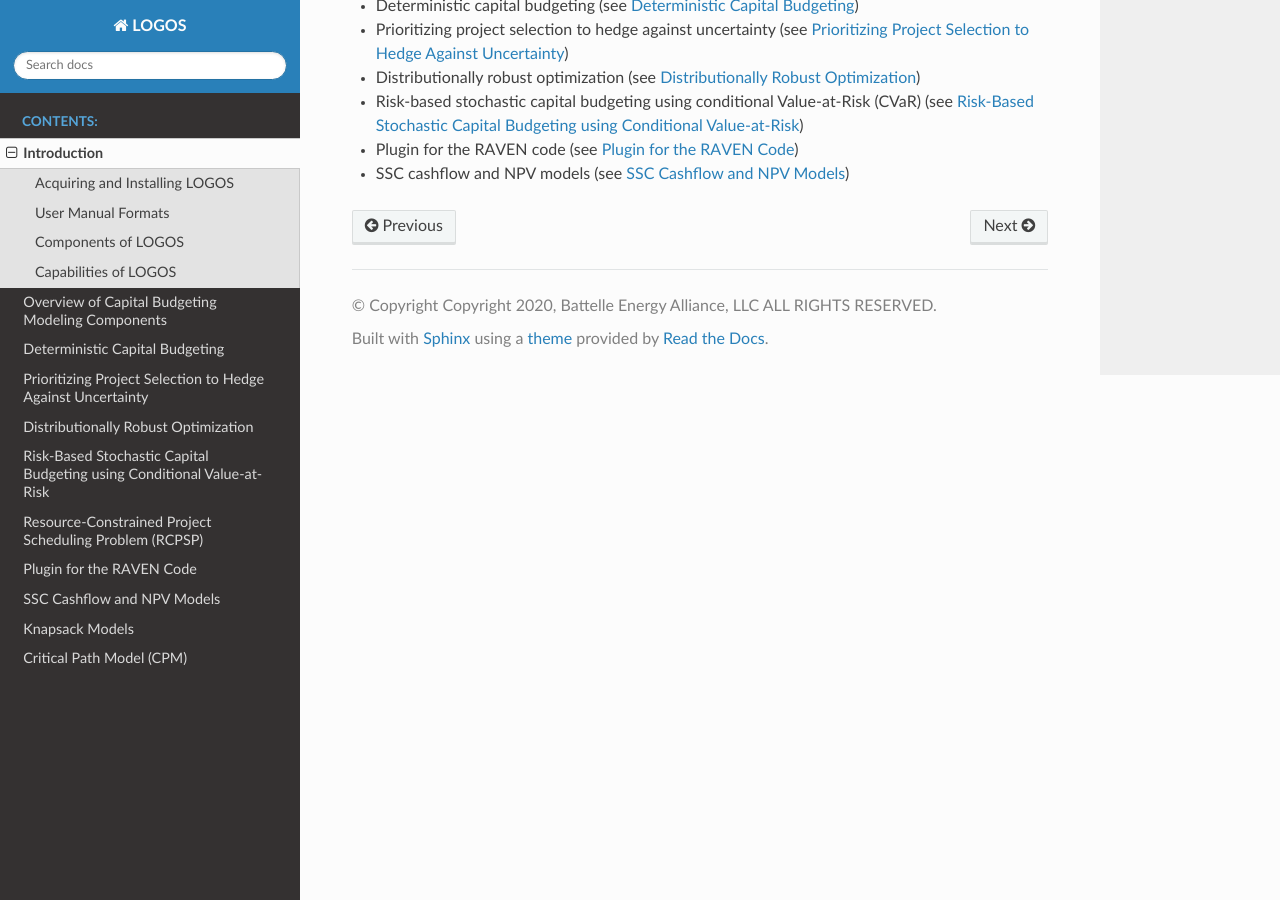
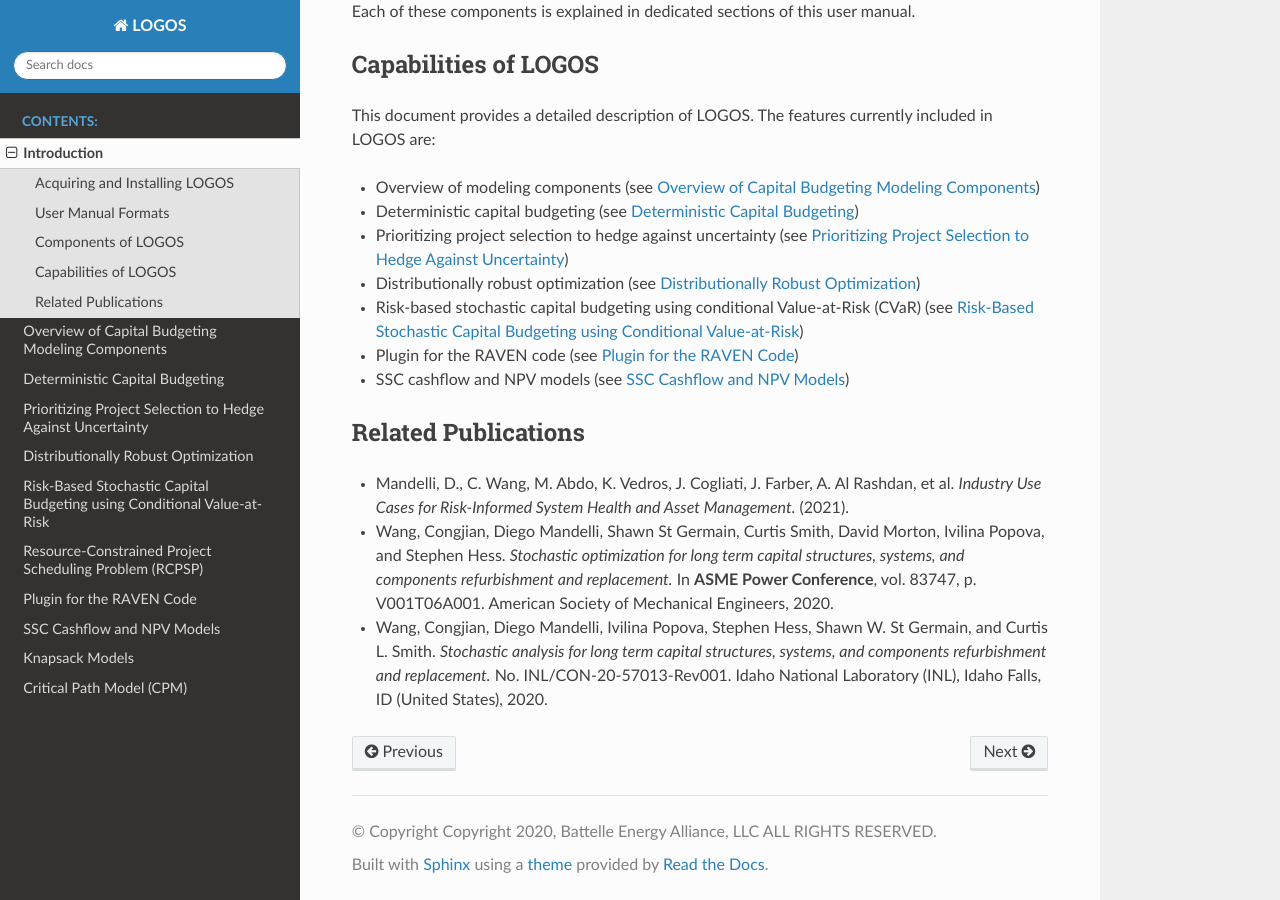
Before and after one commit to idaholab/LOGOS, a Sphinx documentation site: the page built from doc/web/source/Introduction.rst, in a window 1280 px wide and 900 px high, scrolled down 3704 px. Built offline with Sphinx 7.4.7 and the Read the Docs theme 3.1.0, drawn with Linux system fonts in a browser that asks for light colours; formulas are drawn with MathJax 3; cross-references to code outside the pages are shown as plain code; some of the changed text lies outside the part shown.

Commit message:
resolve reviewer's comments, and added related publications

```diff
--- a/doc/web/source/Introduction.rst
+++ b/doc/web/source/Introduction.rst
@@ -60,16 +60,29 @@
 New users should contact LOGOS developers to get started with LOGOS.
 This typically involves the following steps:
 
+- *Install Miniconda*
+  you can install Miniconda from https://conda.io/miniconda.html
+
 - *Download LOGOS*
-  You can download the source code for LOGOS from
-
-  - https://github.com/idaholab/LOGOS
-
-- *Install LOGOS dependencies*
+  You can download the source code for LOGOS from https://github.com/idaholab/LOGOS
 
   .. code-block:: bash
 
-     path/to/LOGOS/build.sh --install
+    git clone https://github.com/idaholab/LOGOS.git
+
+  or
+
+  .. code-block:: bash
+
+    git clone git@github.com:idaholab/LOGOS.git
+
+- *Install LOGOS dependencies*
+  Identify your conda location, and provide the correct path of miniconda3/etc/profile.d/conda.sh
+  to --conda-defs.
+
+  .. code-block:: bash
+
+     path/to/LOGOS/build.sh --install --conda-defs path/to/miniconda3/etc/profile.d/conda.sh
 
 - *Activate LOGOS Libraries*
 
@@ -223,3 +236,22 @@
 
 - SSC cashflow and NPV models
   (see :ref:`sec-SSCNPV`)
+
+
+Related Publications
+--------------------
+
+- Mandelli, D., C. Wang, M. Abdo, K. Vedros, J. Cogliati, J. Farber, A. Al Rashdan, et al.
+  *Industry Use Cases for Risk-Informed System Health and Asset Management.* (2021).
+
+- Wang, Congjian, Diego Mandelli, Shawn St Germain, Curtis Smith, David Morton, Ivilina Popova,
+  and Stephen Hess.
+  *Stochastic optimization for long term capital structures, systems, and components refurbishment
+  and replacement.* In **ASME Power Conference**, vol. 83747, p. V001T06A001.
+  American Society of Mechanical Engineers, 2020.
+
+- Wang, Congjian, Diego Mandelli, Ivilina Popova, Stephen Hess, Shawn W. St Germain, and
+  Curtis L. Smith.
+  *Stochastic analysis for long term capital structures, systems, and components refurbishment
+  and replacement.* No. INL/CON-20-57013-Rev001. Idaho National Laboratory (INL),
+  Idaho Falls, ID (United States), 2020.
```
